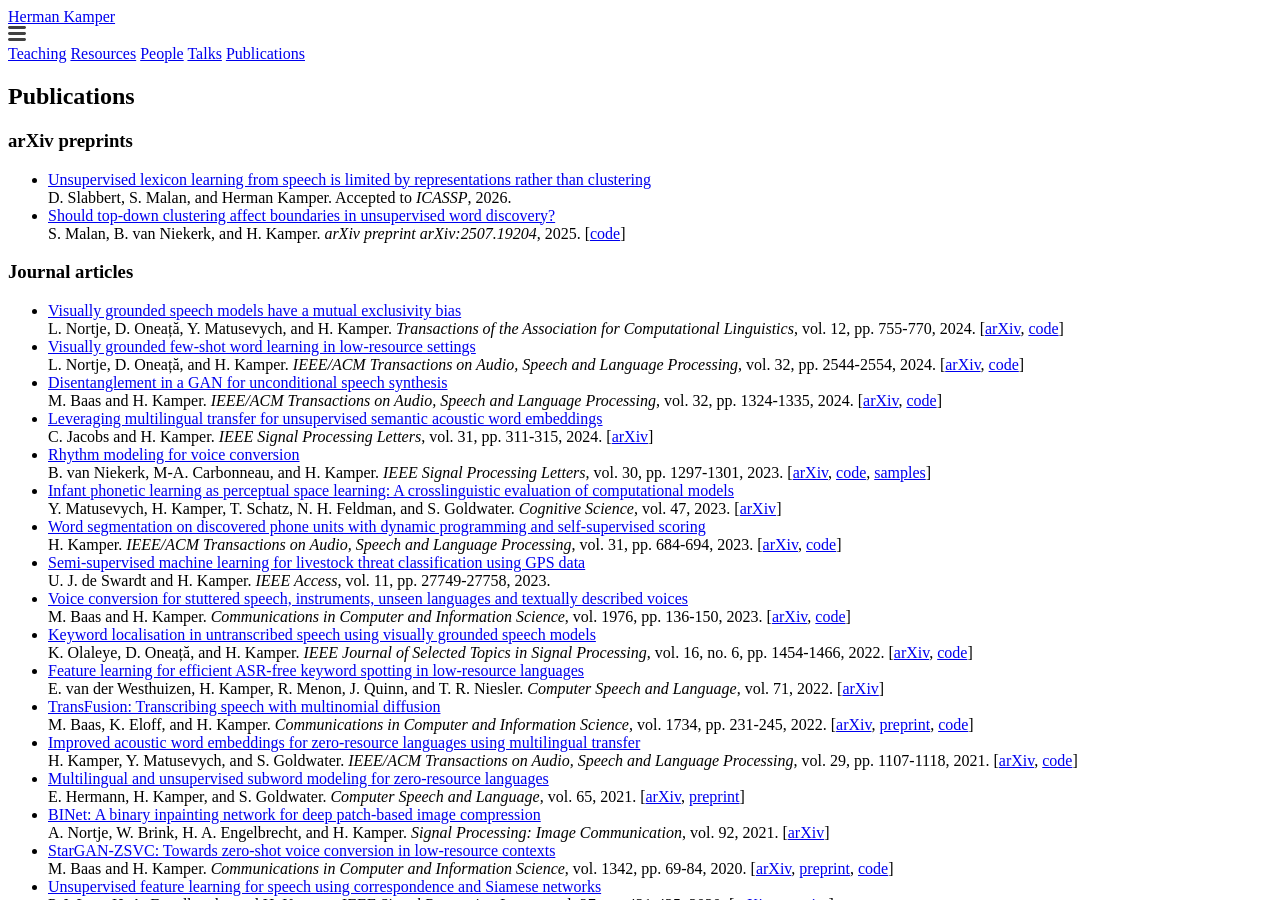
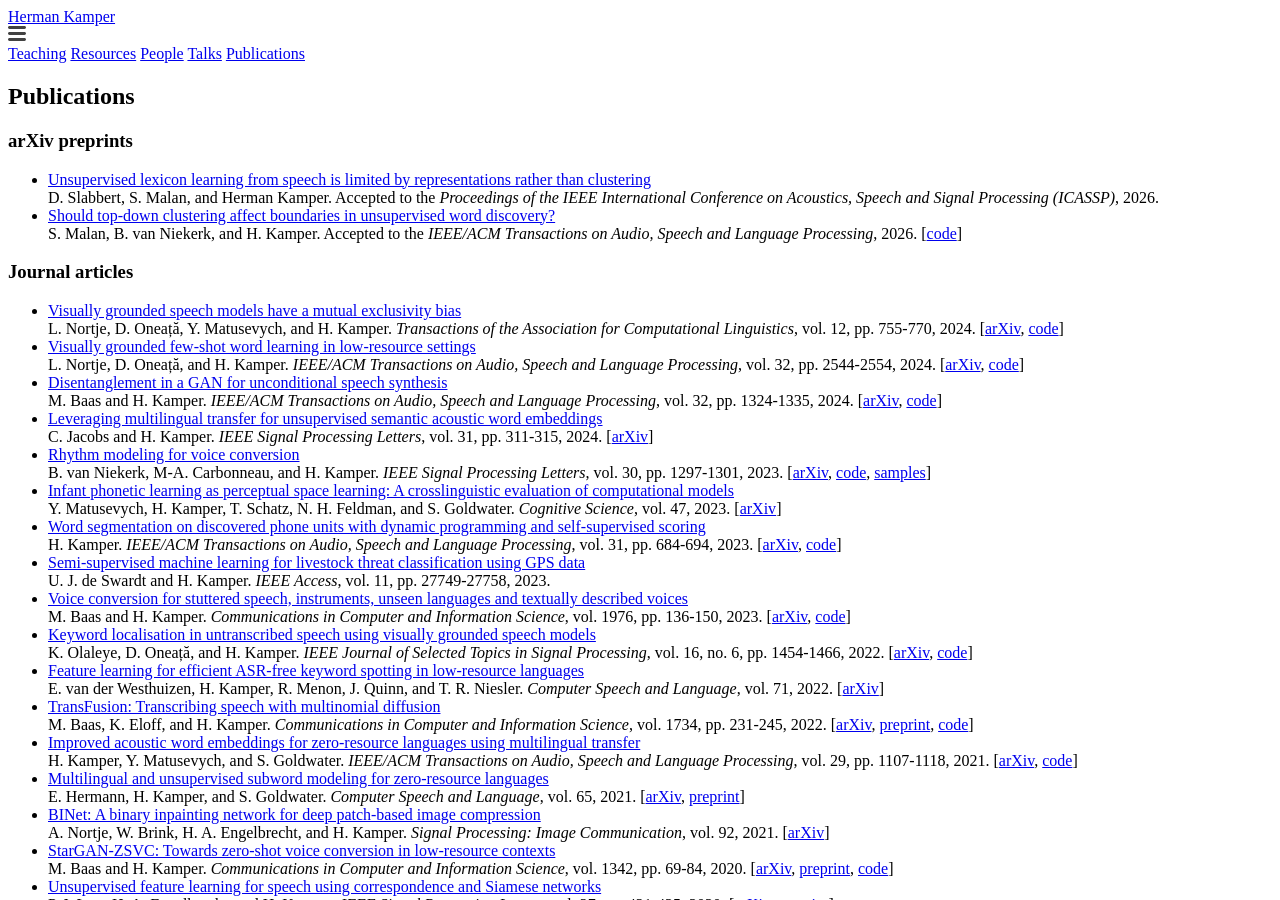
Before and after one commit to kamperh/kamperh.github.io, a Jekyll site: the page built from publications.md, in a window 1280 px wide and 900 px high. Built offline with Jekyll 4.4.1, drawn with Linux system fonts in a browser that asks for light colours; a style sheet for code colours, icons or effects is not loaded.

Commit message:
Update publications.md

```diff
--- a/publications.md
+++ b/publications.md
@@ -11,9 +11,9 @@ order: 5
 ### arXiv preprints
 
 - [Unsupervised lexicon learning from speech is limited by representations rather than clustering](https://arxiv.org/abs/2510.09225)
-  D. Slabbert, S. Malan, and Herman Kamper. Accepted to *ICASSP*, 2026.
+  D. Slabbert, S. Malan, and Herman Kamper. Accepted to the *Proceedings of the IEEE International Conference on Acoustics, Speech and Signal Processing (ICASSP)*, 2026.
 - [Should top-down clustering affect boundaries in unsupervised word discovery?](https://arxiv.org/abs/2507.19204)
-  S. Malan, B. van Niekerk, and H. Kamper. *arXiv preprint arXiv:2507.19204*, 2025. [[code](https://github.com/s-malan/prom-seg-clus)]
+  S. Malan, B. van Niekerk, and H. Kamper. Accepted to the *IEEE/ACM Transactions on Audio, Speech and Language Processing*, 2026. [[code](https://github.com/s-malan/prom-seg-clus)]
 
 
 ### Journal articles
```
